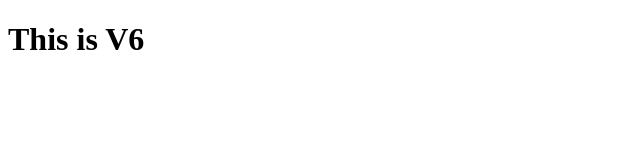
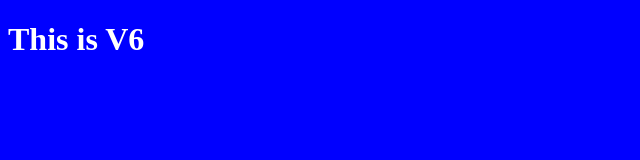
Before and after one commit to Madhan152004/Git-demo, a plain HTML site: page index.html in a window 1280 px wide. Shown: the whole page, without its empty margins (0-640 px from the left). Drawn offline with Linux system fonts and the light colour scheme.

Commit message:
Added Design

```diff
--- a/index.html
+++ b/index.html
@@ -4,6 +4,7 @@
     <meta charset="UTF-8">
     <meta name="viewport" content="width=device-width, initial-scale=1.0">
     <title>Document</title>
+    <link rel="stylesheet" href="style.css">
 </head>
 <body>
     <h1> This is V6 </h1>
--- /dev/null
+++ b/style.css
@@ -0,0 +1,6 @@
+body{
+   background: blue;
+   color: white;
+    justify-content: center;
+    align-items: center;
+}
```
